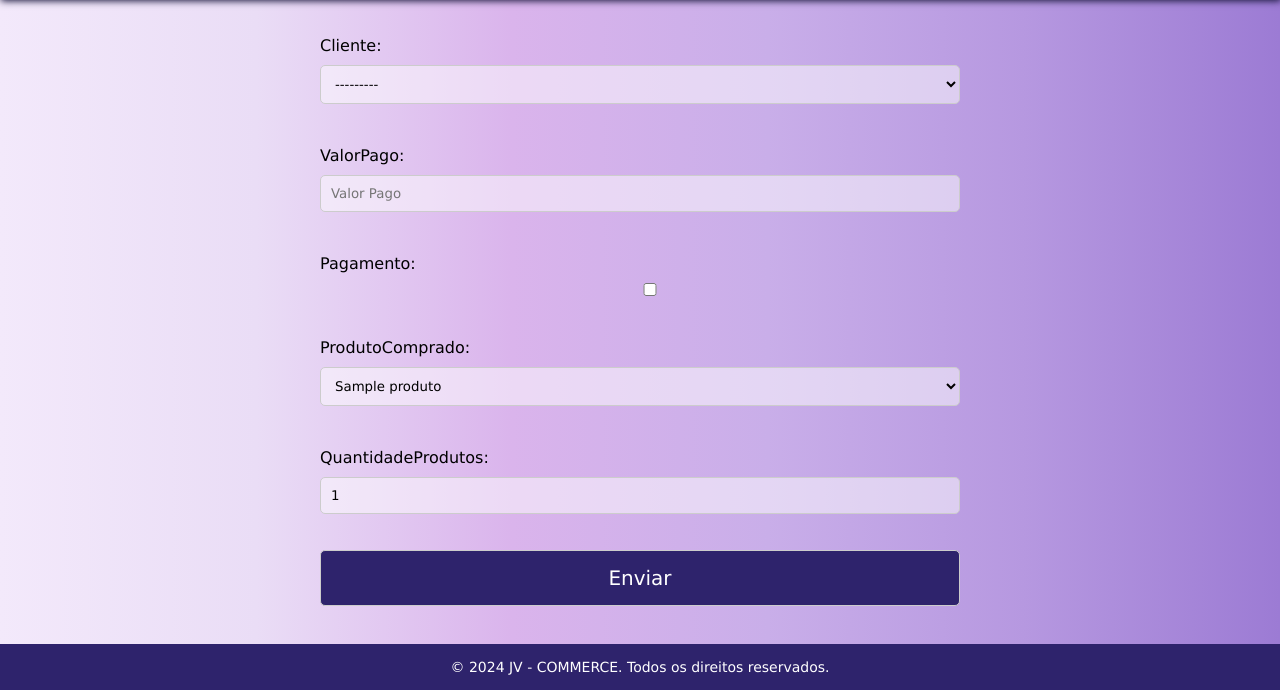
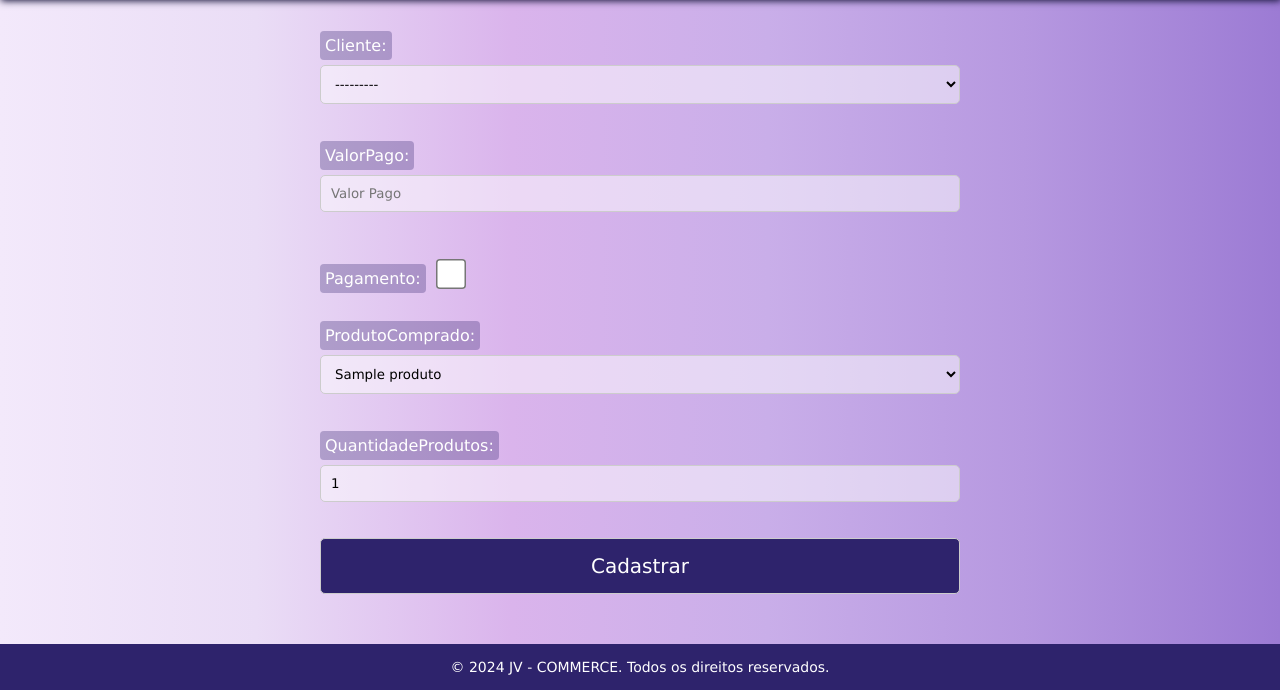
Before and after one commit to Johnvictorr/JV-COMMERCE, a Django app: page /cadastrarCompras/ in a window 1280 px wide. Shown: the part 110-800 px from the top of the page. Run offline with Django 5.2, Linux system fonts and the light colour scheme; tables that the repository leaves empty hold one stand-in row (values such as "Sample post").

Commit message:
dando uns retoques finais ao CRUD

```diff
--- a/main/static/main/style.css
+++ b/main/static/main/style.css
@@ -255,3 +255,19 @@
     transition: background-color 0.3s, transform 0.3s;
     transform: translateY(-2px);
 }
+
+input[type="checkbox"] {
+    width: 20px;
+    height: 20px;
+    transform: scale(1.5);
+}
+
+label {
+    padding: 5px 5px;
+    background-color: rgba(46, 35, 108, 0.3);
+    color: white;
+    text-decoration: none;
+    border-radius: 4px;
+    font-family: Verdana, Geneva, Tahoma, sans-serif;
+    text-align: center;
+}
--- a/templates/cadastroCliente.html
+++ b/templates/cadastroCliente.html
@@ -4,7 +4,7 @@
     {% csrf_token %}
     {{ form.as_p }}
     <button type="submit">
-        Enviar
+        Cadastrar
     </button>
 </form>
 {% endblock content %}
--- a/templates/cadastroCompras.html
+++ b/templates/cadastroCompras.html
@@ -4,7 +4,7 @@
     {% csrf_token %}
     {{ form.as_p }}
     <button type="submit">
-        Enviar
+        Cadastrar
     </button>
 </form>
 {% endblock content %}
--- a/templates/cadastroProdutos.html
+++ b/templates/cadastroProdutos.html
@@ -4,7 +4,7 @@
     {% csrf_token %}
     {{ form.as_p }}
     <button type="submit">
-        Enviar
+        Cadastrar
     </button>
 </form>
 {% endblock content %}
```
